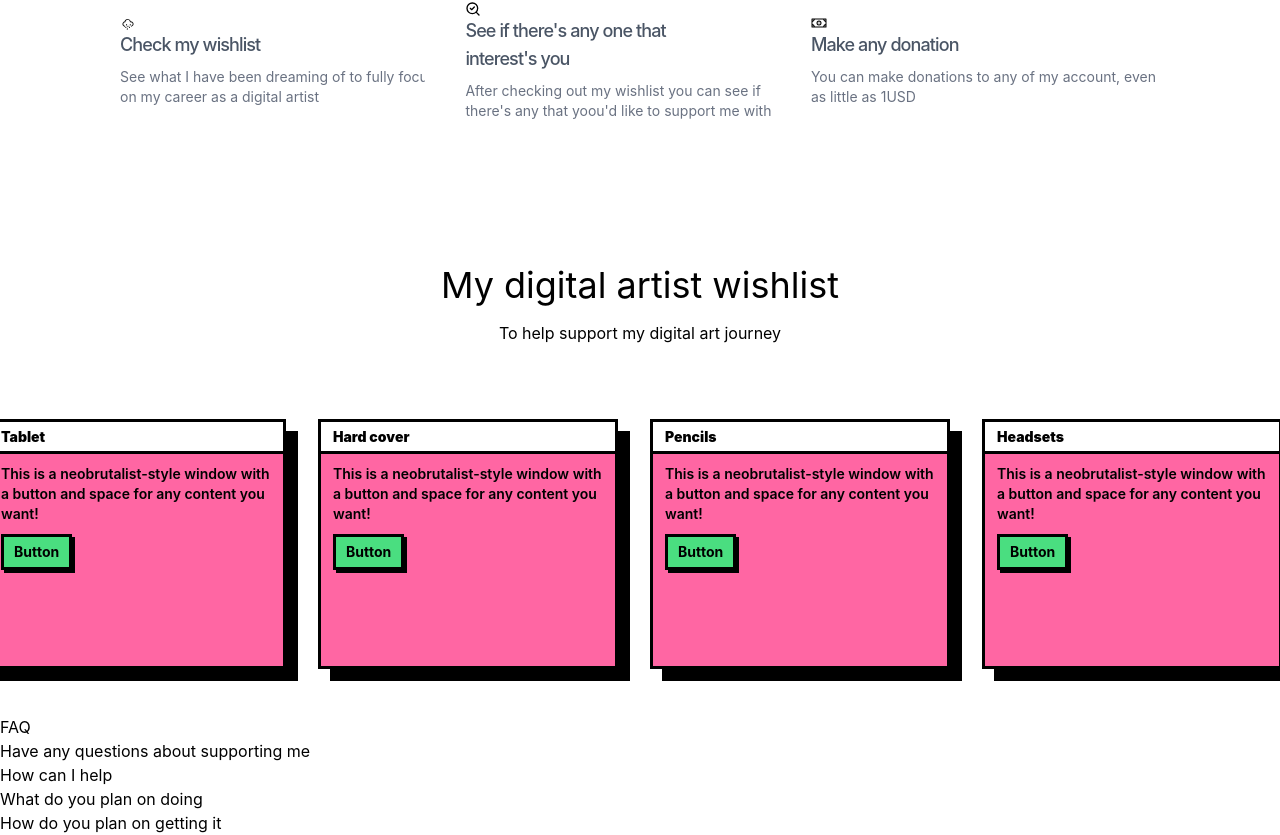
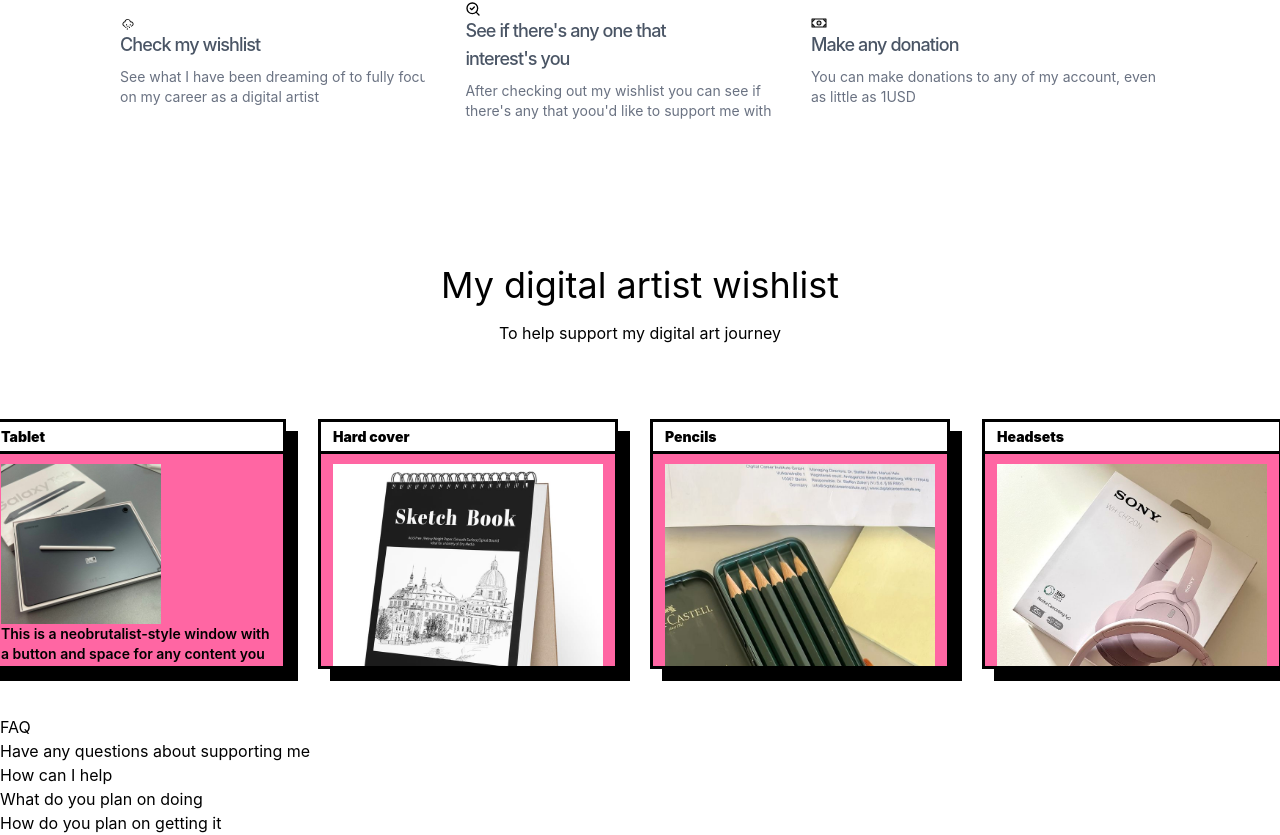
Before and after one commit to neducod/joanna, a React (Vite) app: page /merch in a window 1280 px wide. Shown: the part 623-1458 px from the top of the page. Built offline with nearby package versions, Linux system fonts and the light colour scheme.

Commit message:
wish list images updated

```diff
--- a/src/components/Merch.jsx
+++ b/src/components/Merch.jsx
@@ -5,6 +5,10 @@ import { WiShowers } from "react-icons/wi";
 import { LuSearchCheck } from "react-icons/lu";
 import { PiMoneyDuotone } from "react-icons/pi";
 
+import Headset from "../assets/headset.jpeg";
+import Books from "../assets/book.jpeg";
+import Pencils from "../assets/pencils.jpeg";
+import Tab from "../assets/tablet.jpeg"
 
 
 function Home() {
@@ -78,6 +82,7 @@ function Home() {
                             <p>Tablet</p>
                         </div>
                         <div class="p-2.5 px-3 text-sm font-semibold">
+                            <img src={Tab} alt="" className='w-40'/>
                             This is a neobrutalist-style window with a button and space for any content you want!
                             <br />
                             <button class="px-2.5 py-1.25 mt-2.5 border-3 border-black shadow-[3px_3px_0_#000000] font-[750] bg-[#4ade80] cursor-pointer transition-all duration-300 ease-in-out hover:translate-x-[1.5px] hover:translate-y-[1.5px] hover:shadow-[1.5px_1.5px_0_#000000] hover:bg-[#1ac2ff] active:translate-x-[3px] active:translate-y-[3px] active:shadow-none">
@@ -90,6 +95,7 @@ function Home() {
                             <p>Hard cover</p>
                         </div>
                         <div class="p-2.5 px-3 text-sm font-semibold">
+                            <img src={Books} alt="" />
                             This is a neobrutalist-style window with a button and space for any content you want!
                             <br />
                             <button class="px-2.5 py-1.25 mt-2.5 border-3 border-black shadow-[3px_3px_0_#000000] font-[750] bg-[#4ade80] cursor-pointer transition-all duration-300 ease-in-out hover:translate-x-[1.5px] hover:translate-y-[1.5px] hover:shadow-[1.5px_1.5px_0_#000000] hover:bg-[#1ac2ff] active:translate-x-[3px] active:translate-y-[3px] active:shadow-none">
@@ -102,6 +108,7 @@ function Home() {
                             <p>Pencils</p>
                         </div>
                         <div class="p-2.5 px-3 text-sm font-semibold">
+                            <img src={Pencils} alt="" />
                             This is a neobrutalist-style window with a button and space for any content you want!
                             <br />
                             <button class="px-2.5 py-1.25 mt-2.5 border-3 border-black shadow-[3px_3px_0_#000000] font-[750] bg-[#4ade80] cursor-pointer transition-all duration-300 ease-in-out hover:translate-x-[1.5px] hover:translate-y-[1.5px] hover:shadow-[1.5px_1.5px_0_#000000] hover:bg-[#1ac2ff] active:translate-x-[3px] active:translate-y-[3px] active:shadow-none">
@@ -114,6 +121,7 @@ function Home() {
                             <p>Headsets</p>
                         </div>
                         <div class="p-2.5 px-3 text-sm font-semibold">
+                            <img src={Headset} alt="" />
                             This is a neobrutalist-style window with a button and space for any content you want!
                             <br />
                             <button class="px-2.5 py-1.25 mt-2.5 border-3 border-black shadow-[3px_3px_0_#000000] font-[750] bg-[#4ade80] cursor-pointer transition-all duration-300 ease-in-out hover:translate-x-[1.5px] hover:translate-y-[1.5px] hover:shadow-[1.5px_1.5px_0_#000000] hover:bg-[#1ac2ff] active:translate-x-[3px] active:translate-y-[3px] active:shadow-none">
```
Also changed, not shown: src/assets/tablet.jpeg (added).
